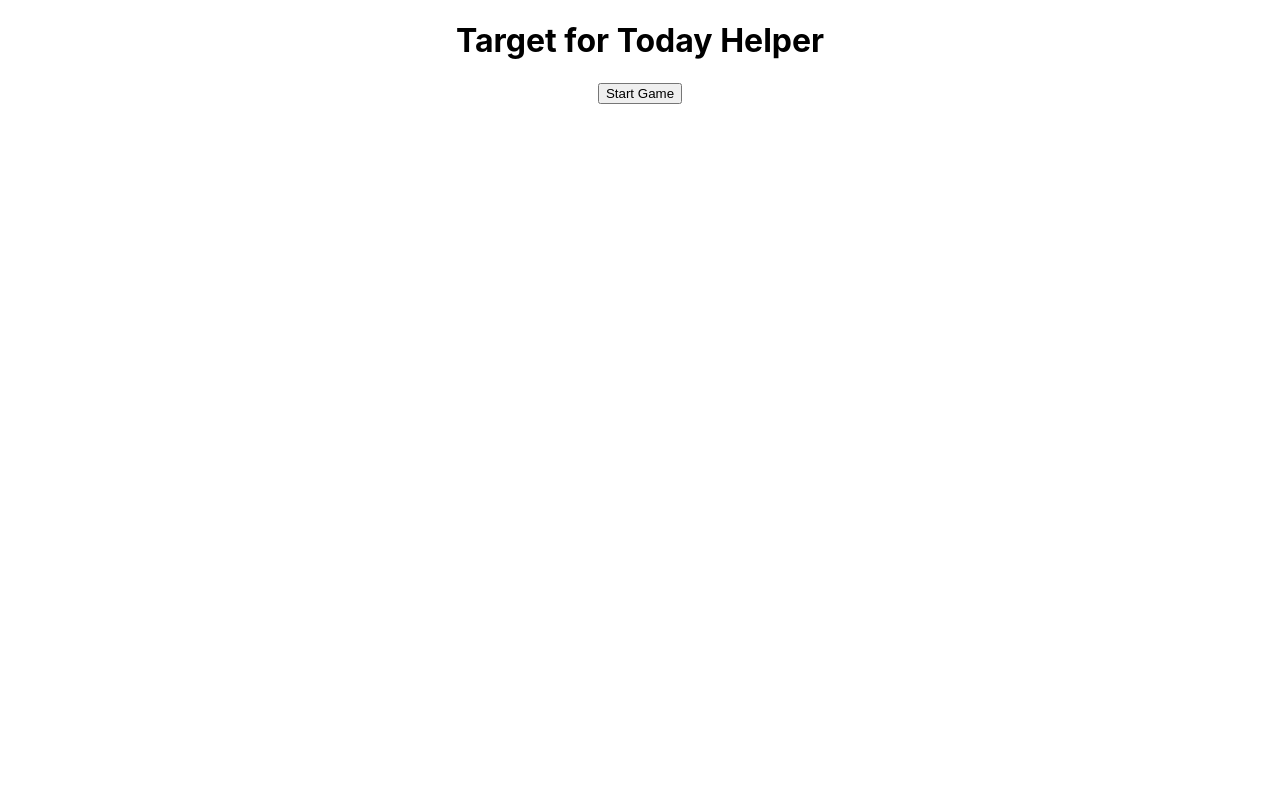
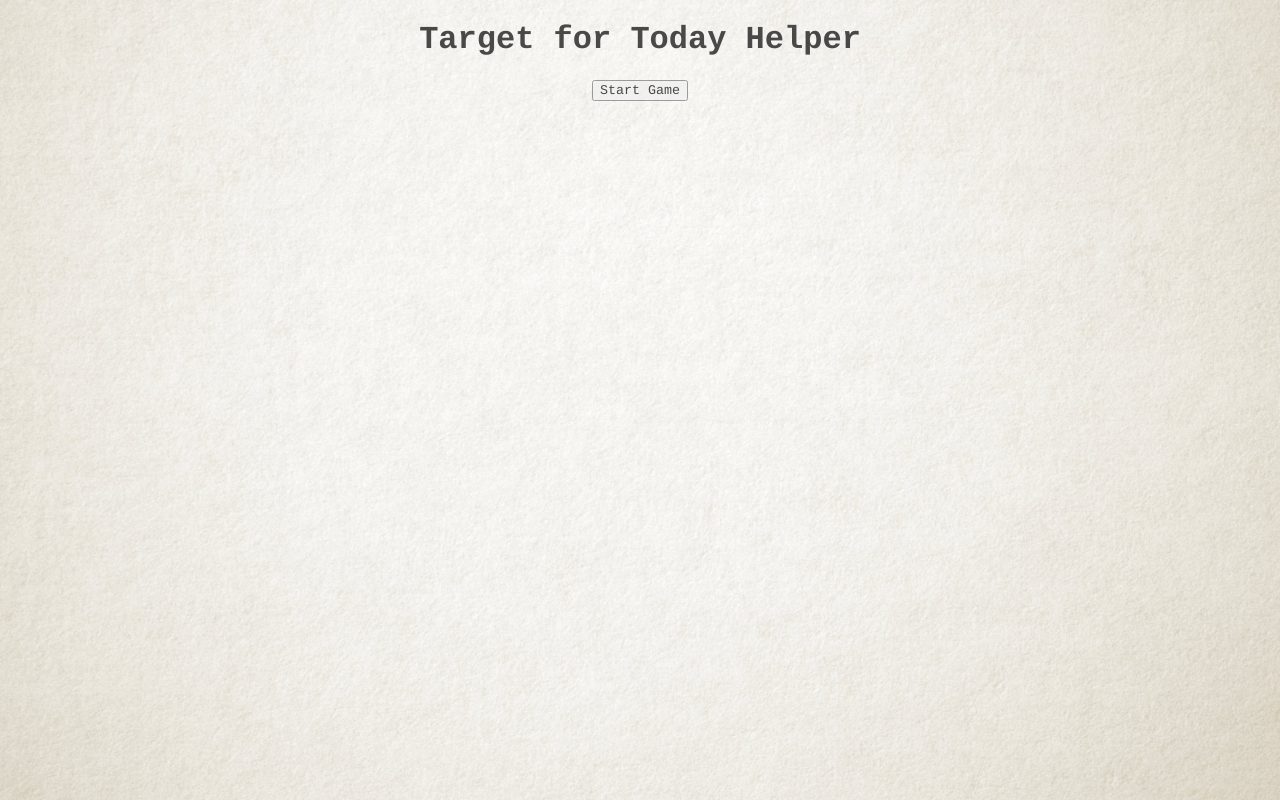
Before and after one commit to mwstarbuck/target-for-today-helper, a React (Create React App) app: page / in a window 1280 px wide. Built offline with nearby package versions, Linux system fonts and the light colour scheme.

Commit message:
added background image and font opacity

```diff
--- a/src/App.js
+++ b/src/App.js
@@ -1,5 +1,6 @@
 import './App.css';
 import GamePage from './Game/GamePage';
+import background from './Images/ivory-off-white-paper-texture.jpg';
 
 function App() {
   return (
--- a/src/Game/GamePage.js
+++ b/src/Game/GamePage.js
@@ -1,7 +1,6 @@
 import React, { useState } from 'react';
 import { rollDice } from '../Utilities/Utilities';
 import { TABLE_2_1 } from '../Data/Tables';
-import { tab } from '@testing-library/user-event/dist/tab';
 
 const GamePage = () => {
   const [showRoller, setShowRoller] = useState(false);
@@ -13,16 +12,16 @@ const GamePage = () => {
     setCampaign(campaign);
   }
   console.log(campaign);
-  return <><h1>Target for Today Helper</h1>
+  return <><h1 style={{ opacity: 0.7 }}>Target for Today Helper</h1>
 
-    {!showRoller && <button onClick={() => setShowRoller(!showRoller)}>Start Game</button>}
-    {showRoller && <button onClick={handleRoll}>Roll for campaign</button>}
+    {!showRoller && <button style={{ fontFamily: 'Courier', opacity: 0.7 }} onClick={() => setShowRoller(!showRoller)}>Start Game</button>}
+    {showRoller && <button style={{ fontFamily: 'Courier' }} onClick={handleRoll}>Roll for campaign</button>}
 
-    {campaign && <> <h3>{campaign.campaign}</h3>
-      <h4>Period: {campaign.timePeriod}</h4>
-      <h4>Aircraft: {campaign.aircraft}</h4>
-      <h5>Basing: {campaign.base}</h5>
-      <h5>Missions: {campaign.missions}</h5> </>}
+    {campaign ? <span style={{ opacity: 0.7 }}> <h3>CAMPAIGN #: {campaign.campaign}</h3>
+      <h4>PERIOD: {campaign.timePeriod}</h4>
+      <h4>AIRCRAFT: {campaign.aircraft}</h4>
+      <h5>BASING: {campaign.base}</h5>
+      <h5>MISSIONS: {campaign.missions}</h5> </span> : <diz style={{ width: '100%', height: '100%' }}></diz>}
   </>
 }
 
--- a/src/index.css
+++ b/src/index.css
@@ -1,6 +1,6 @@
 body {
   margin: 0;
-  font-family: -apple-system, BlinkMacSystemFont, 'Segoe UI', 'Roboto', 'Oxygen',
+  font-family: Courier, -apple-system, BlinkMacSystemFont, 'Segoe UI', 'Roboto', 'Oxygen',
     'Ubuntu', 'Cantarell', 'Fira Sans', 'Droid Sans', 'Helvetica Neue',
     sans-serif;
   -webkit-font-smoothing: antialiased;
@@ -11,3 +11,11 @@ code {
   font-family: source-code-pro, Menlo, Monaco, Consolas, 'Courier New',
     monospace;
 }
+
+html {
+  background: url(Images/ivory-off-white-paper-texture.jpg) no-repeat center center fixed;
+  -webkit-background-size: cover;
+  -moz-background-size: cover;
+  -o-background-size: cover;
+  background-size: cover;
+}
```
Also changed, not shown: src/Images/ivory-off-white-paper-texture.jpg (added).
